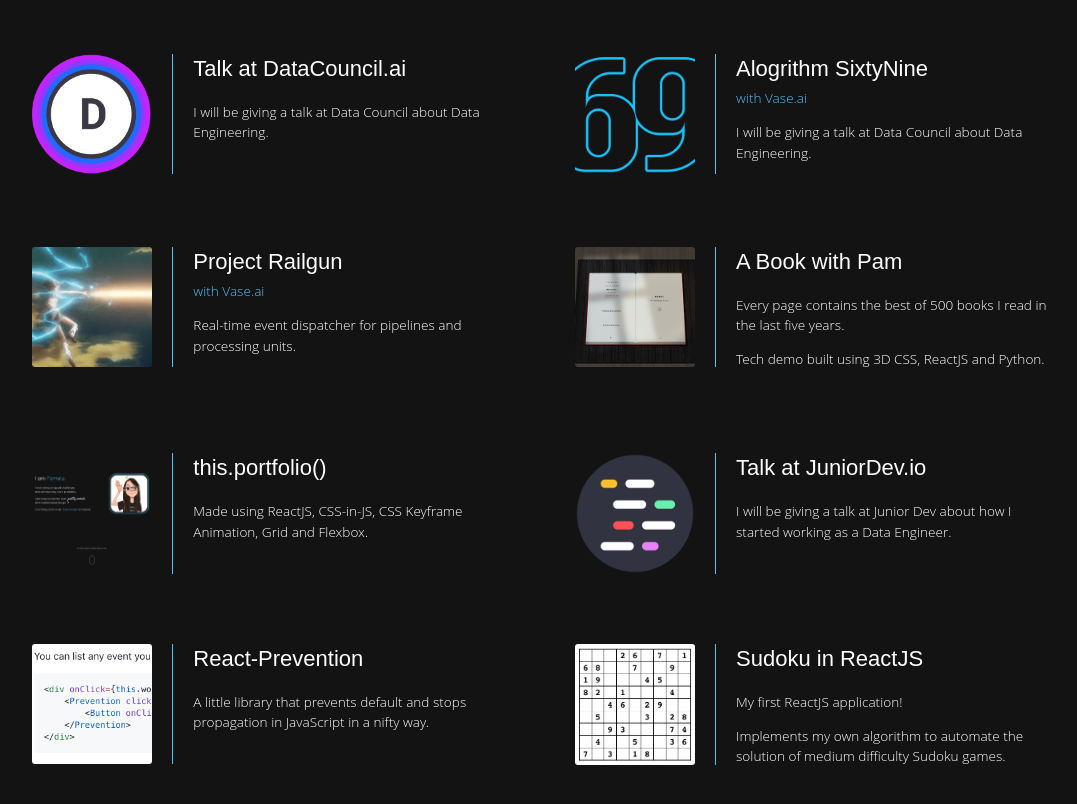
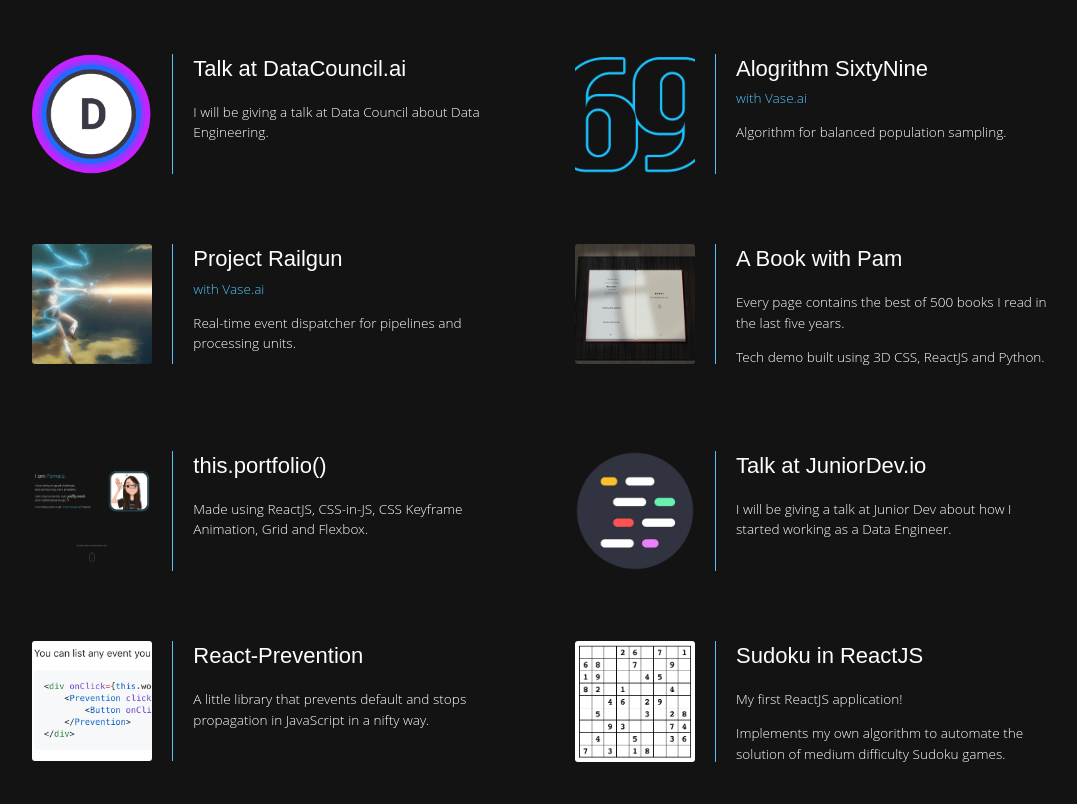
Before and after one commit to pamelachia/portfolio, a React (Create React App) app: page / in a window 1280 px wide. Shown: the part 2755-3559 px from the top of the page, without its empty margins (96-1173 px from the left). Built offline with nearby package versions, Linux system fonts and the light colour scheme; what webfontloader would draw is missing.

Commit message:
Updated SixtyNine description

```diff
--- a/src/components/Sections/Projects.jsx
+++ b/src/components/Sections/Projects.jsx
@@ -109,10 +109,7 @@ class Projects extends Component {
                             imgSrc={SixtyNineImg}
                             association="Vase.ai"
                         >
-                            <p>
-                                I will be giving a talk at Data Council about
-                                Data Engineering.
-                            </p>
+                            <p>Algorithm for balanced population sampling.</p>
                         </Project>
                         <Project
                             title="Project Railgun"
```
